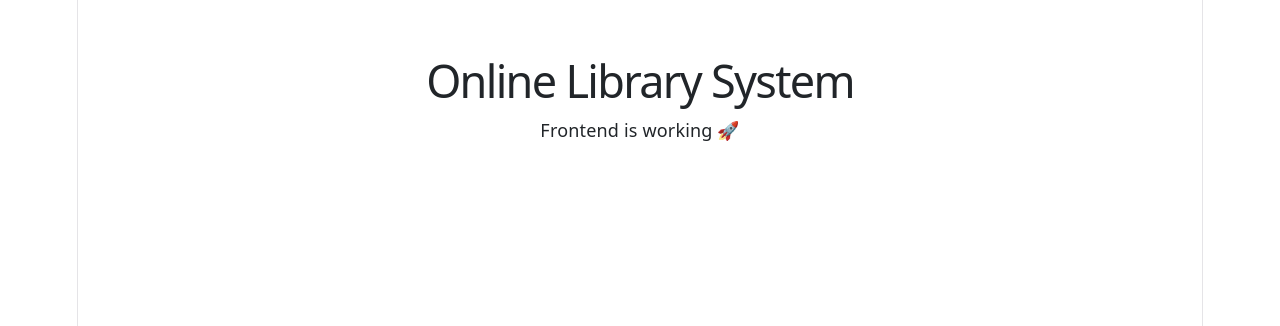
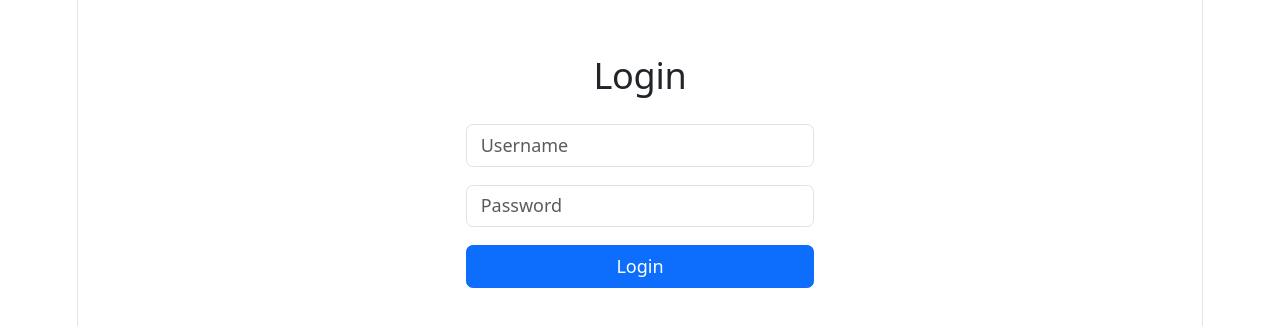
Before and after one commit to NegarAjam/online-library-system, a React app in the folder frontend/: page / in a window 1280 px wide. Shown: the top 326 px of the page. Built offline with nearby package versions, Linux system fonts and the light colour scheme; the HTML template or start-up script is replaced by a standard one.

Commit message:
Implement React login with JWT authentication

```diff
--- a/frontend/package.json
+++ b/frontend/package.json
@@ -10,6 +10,7 @@
     "preview": "vite preview"
   },
   "dependencies": {
+    "axios": "^1.18.1",
     "bootstrap": "^5.3.8",
     "react": "^19.2.7",
     "react-dom": "^19.2.7"
--- a/frontend/src/App.jsx
+++ b/frontend/src/App.jsx
@@ -1,10 +1,7 @@
+import LoginPage from "./pages/LoginPage";
+
 function App() {
-  return (
-    <div className="container mt-5">
-      <h1>Online Library System</h1>
-      <p>Frontend is working 🚀</p>
-    </div>
-  )
+  return <LoginPage />;
 }
 
-export default App
+export default App;
--- /dev/null
+++ b/frontend/src/pages/LoginPage.jsx
@@ -0,0 +1,88 @@
+import { useState } from "react";
+import api from "../services/api";
+
+function LoginPage() {
+
+  const [username, setUsername] = useState("");
+  const [password, setPassword] = useState("");
+
+  const handleLogin = async () => {
+
+    try {
+
+      const response = await api.post(
+        "login/",
+        {
+          username,
+          password,
+        }
+      );
+
+      localStorage.setItem(
+        "access",
+        response.data.access
+      );
+
+      localStorage.setItem(
+        "refresh",
+        response.data.refresh
+      );
+
+      alert("Login successful");
+
+    } catch (error) {
+
+      alert("Invalid credentials");
+
+      console.log(error);
+
+    }
+
+  };
+
+  return (
+    <div className="container mt-5">
+
+      <div className="row justify-content-center">
+
+        <div className="col-md-4">
+
+          <h2 className="mb-4">
+            Login
+          </h2>
+
+          <input
+            className="form-control mb-3"
+            placeholder="Username"
+            value={username}
+            onChange={(e) =>
+              setUsername(e.target.value)
+            }
+          />
+
+          <input
+            type="password"
+            className="form-control mb-3"
+            placeholder="Password"
+            value={password}
+            onChange={(e) =>
+              setPassword(e.target.value)
+            }
+          />
+
+          <button
+            className="btn btn-primary w-100"
+            onClick={handleLogin}
+          >
+            Login
+          </button>
+
+        </div>
+
+      </div>
+
+    </div>
+  );
+}
+
+export default LoginPage;
--- /dev/null
+++ b/frontend/src/services/api.js
@@ -0,0 +1,7 @@
+import axios from "axios";
+
+const api = axios.create({
+  baseURL: "http://127.0.0.1:8000/api/",
+});
+
+export default api;
```
Also changed, not shown: 1 other file (tests, documents, lock files or other folders).
